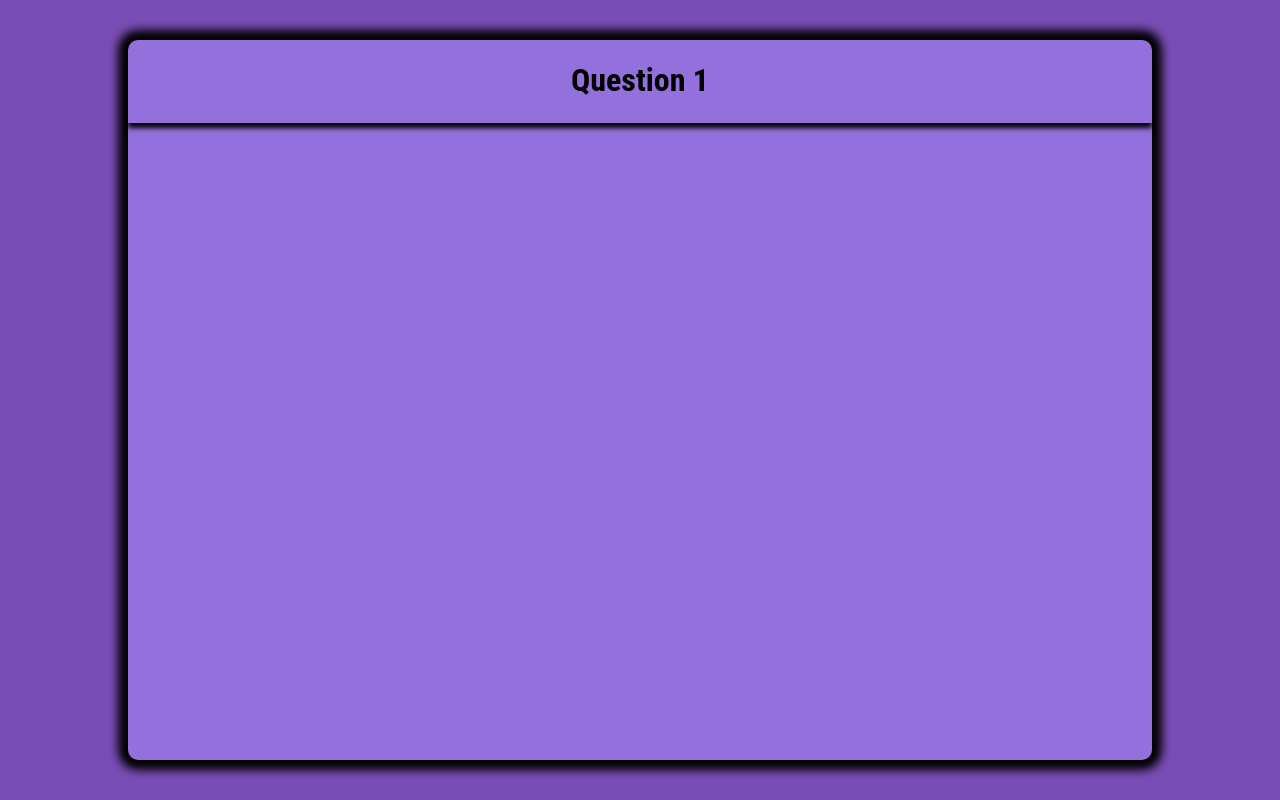
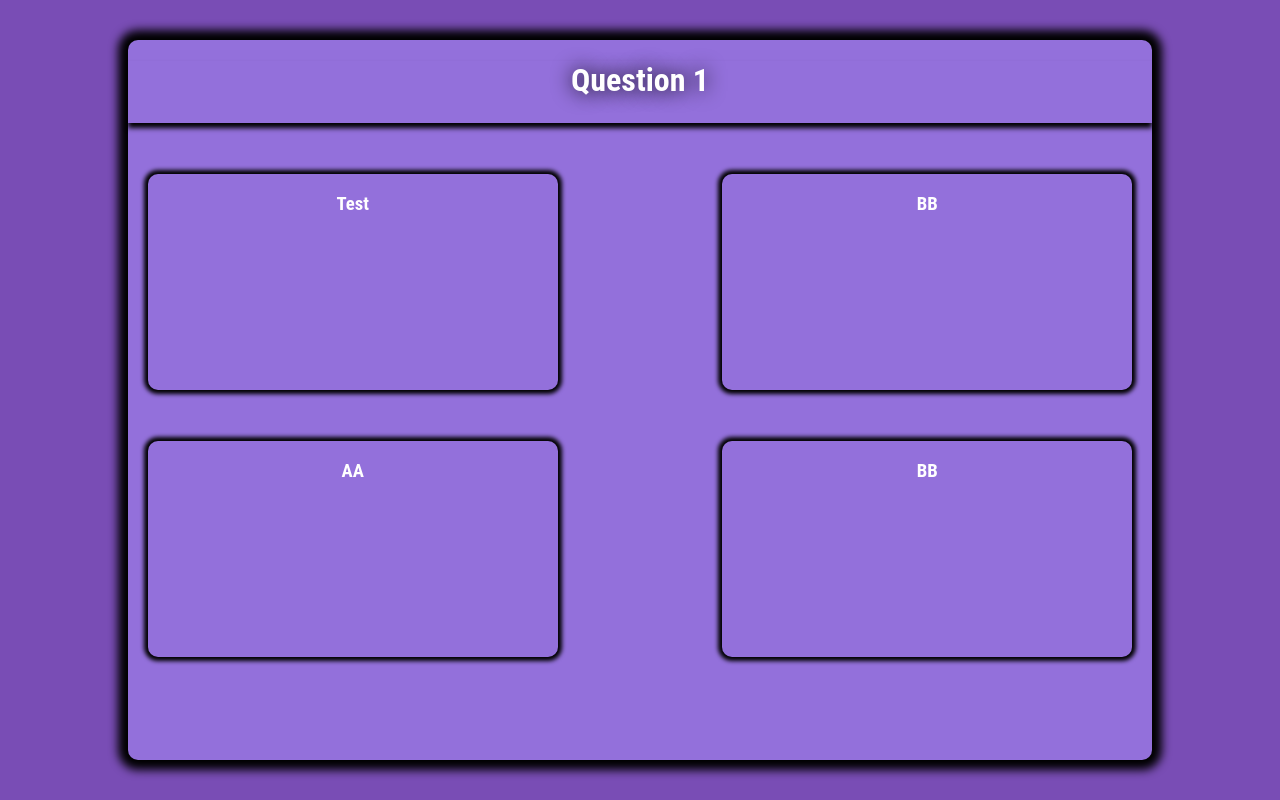
Before and after one commit to MeblIkea/Quizz-Web-Synced-thing, a PHP site: page /game.html in a window 1280 px wide. Run offline with PHP 8.4, Linux system fonts and the light colour scheme.

Commit message:
Buttons in-work

```diff
--- a/game.html
+++ b/game.html
@@ -11,12 +11,17 @@
     <div class="question_box">
         <h1 class="question">Question 1</h1>
     </div>
-
-    <div class="ans_box 2_ans">
-
+    <div class="ans_box ans_left">
+        <h3><span>Test</span></h3>
     </div>
-    <div class="ans_box 2_ans">
-
+    <div class="ans_box ans_right">
+        <h3>BB</h3>
+    </div>
+    <div class="ans_box ans_left">
+        <h3>AA</h3>
+    </div>
+    <div class="ans_box ans_right">
+        <h3>BB</h3>
     </div>
 </div>
 
--- /dev/null
+++ b/questions.json
@@ -0,0 +1,6 @@
+{
+  "Que signifie NSI?": [
+    "Numérique Science Informatique",
+    "Nesquik Sous la Ionosphere"
+  ]
+}
--- a/script_game.js
+++ b/script_game.js
@@ -1,2 +1,10 @@
-const params = new URLSearchParams(window.location.search)
-console.log(params.get("name"));
+const params = new URLSearchParams(window.location.search);
+name = params.get("name");
+
+if (name === null) {
+    name = "Anonyme";
+}
+console.log(name);
+
+
+console.log(fetch("questions.json").then(function (a) {console.log(a)}))
--- a/style.css
+++ b/style.css
@@ -61,6 +61,28 @@
     border-radius: 0 0 0 0;
     box-shadow: 0 5px 5px rgb(0, 0, 0);
 }
+.question {
+    color: white;
+    text-shadow: 0 0 20px black
+}
+.ans_box {
+    box-shadow: 0 0 4px 4px black;
+    border-radius: 10px 10px 10px 10px;
+    width: 40%;
+    height: 30%;
+    left: 50%;
+    margin-top: 5%;
+    transform: translate(20px);
+    color: white;
+    text-align: center;
+}
+.ans_right {
+    float: right;
+    transform: translate(-20px);
+}
+.ans_left {
+    float: left;
+}
 html {
     background-color: mediumpurple;
     animation: background_anim 20s infinite alternate;
@@ -94,3 +116,6 @@ button:hover {
     font-size: 250%;
     transition: font-size 1s;
 }
+h3 {
+
+}
```
Also changed, not shown: README.md.
